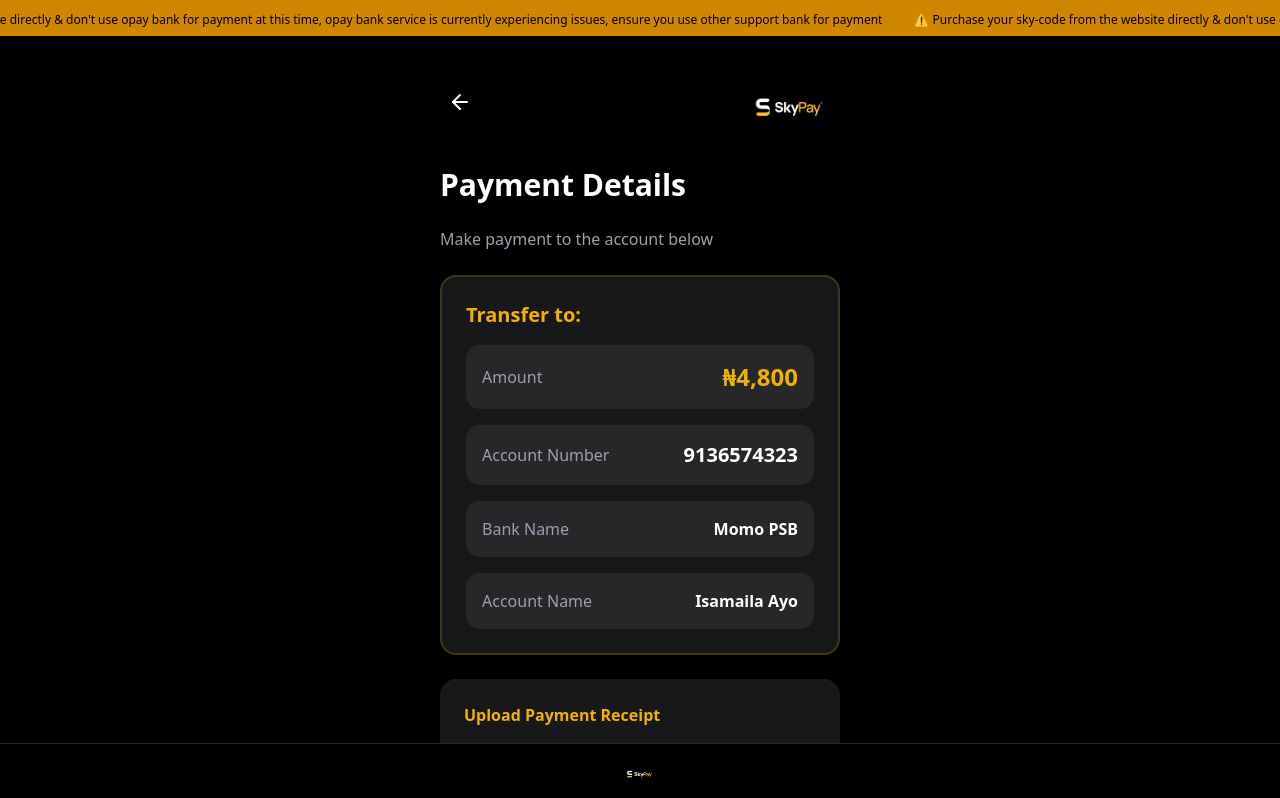
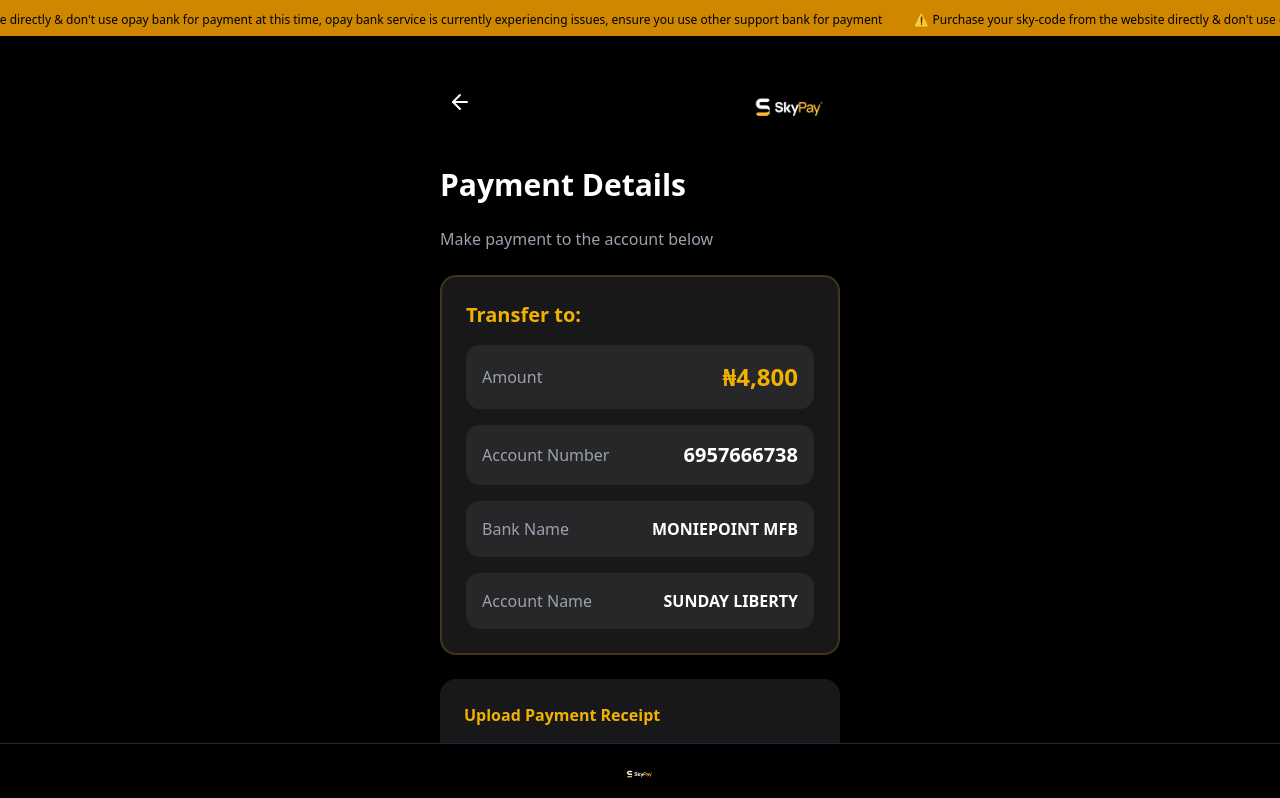
Before and after one commit to steeze19/skypay26, a Next.js app: page /skycode/payment in a window 1280 px wide. Shown: the top 798 px of the page. Built offline with nearby package versions, Linux system fonts and the light colour scheme.

Commit message:
Update page.tsx

```diff
--- a/app/skycode/payment/page.tsx
+++ b/app/skycode/payment/page.tsx
@@ -59,17 +59,17 @@ export default function SkyCodePaymentPage() {
 
               <div className="flex justify-between items-center p-4 bg-zinc-800 rounded-xl">
                 <span className="text-gray-400">Account Number</span>
-                <span className="text-xl font-bold">9136574323</span>
+                <span className="text-xl font-bold">6957666738</span>
               </div>
 
               <div className="flex justify-between items-center p-4 bg-zinc-800 rounded-xl">
                 <span className="text-gray-400">Bank Name</span>
-                <span className="font-semibold">Momo PSB</span>
+                <span className="font-semibold">MONIEPOINT MFB</span>
               </div>
 
               <div className="flex justify-between items-center p-4 bg-zinc-800 rounded-xl">
                 <span className="text-gray-400">Account Name</span>
-                <span className="font-semibold">Isamaila Ayo</span>
+                <span className="font-semibold">SUNDAY LIBERTY</span>
               </div>
             </div>
           </div>
```
